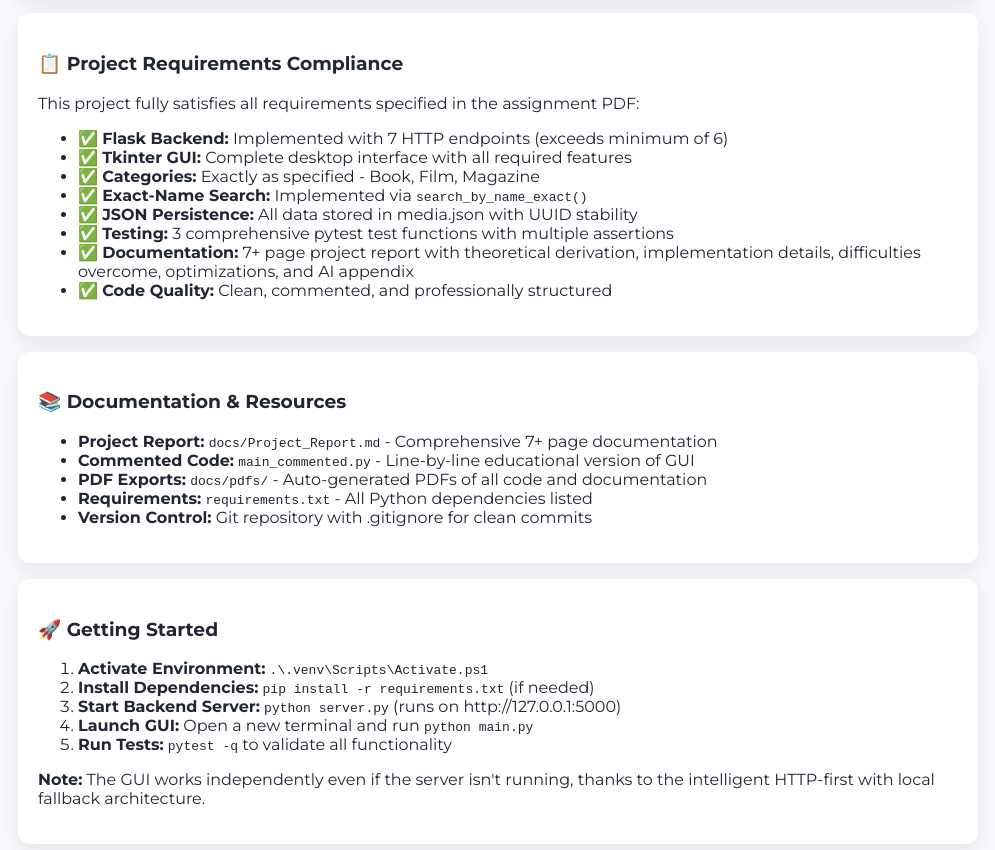
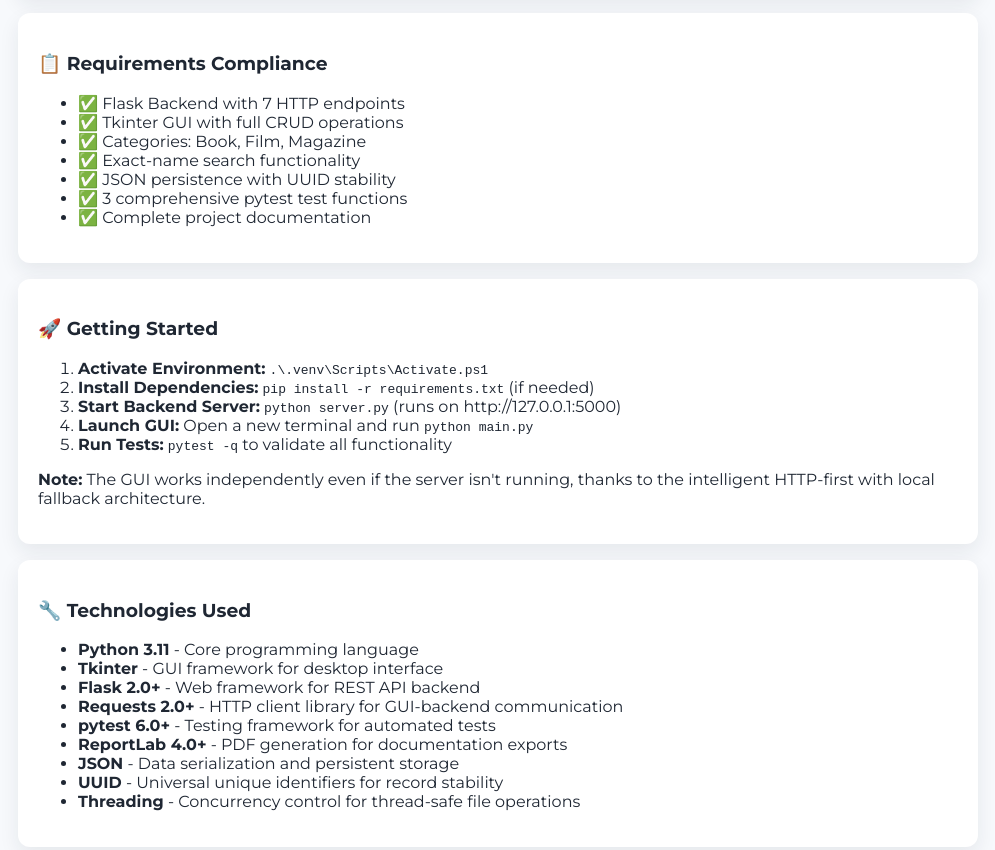
Before and after one commit to Atharvarakshe24/Advanced-Programming-Project-, a plain HTML site: page index.html in a window 1280 px wide. Shown: the part 3518-4368 px from the top of the page, without its empty margins (142-1137 px from the left). Drawn offline with Linux system fonts and the light colour scheme.

Commit message:
one page explaination change

```diff
--- a/index.html
+++ b/index.html
@@ -125,28 +125,15 @@
       </div>
 
       <div class="card">
-        <h3>📋 Project Requirements Compliance</h3>
-        <p>This project fully satisfies all requirements specified in the assignment PDF:</p>
+        <h3>📋 Requirements Compliance</h3>
         <ul>
-          <li>✅ <strong>Flask Backend:</strong> Implemented with 7 HTTP endpoints (exceeds minimum of 6)</li>
-          <li>✅ <strong>Tkinter GUI:</strong> Complete desktop interface with all required features</li>
-          <li>✅ <strong>Categories:</strong> Exactly as specified - Book, Film, Magazine</li>
-          <li>✅ <strong>Exact-Name Search:</strong> Implemented via <code>search_by_name_exact()</code></li>
-          <li>✅ <strong>JSON Persistence:</strong> All data stored in media.json with UUID stability</li>
-          <li>✅ <strong>Testing:</strong> 3 comprehensive pytest test functions with multiple assertions</li>
-          <li>✅ <strong>Documentation:</strong> 7+ page project report with theoretical derivation, implementation details, difficulties overcome, optimizations, and AI appendix</li>
-          <li>✅ <strong>Code Quality:</strong> Clean, commented, and professionally structured</li>
-        </ul>
-      </div>
-
-      <div class="card">
-        <h3>📚 Documentation & Resources</h3>
-        <ul>
-          <li><strong>Project Report:</strong> <code>docs/Project_Report.md</code> - Comprehensive 7+ page documentation</li>
-          <li><strong>Commented Code:</strong> <code>main_commented.py</code> - Line-by-line educational version of GUI</li>
-          <li><strong>PDF Exports:</strong> <code>docs/pdfs/</code> - Auto-generated PDFs of all code and documentation</li>
-          <li><strong>Requirements:</strong> <code>requirements.txt</code> - All Python dependencies listed</li>
-          <li><strong>Version Control:</strong> Git repository with .gitignore for clean commits</li>
+          <li>✅ Flask Backend with 7 HTTP endpoints</li>
+          <li>✅ Tkinter GUI with full CRUD operations</li>
+          <li>✅ Categories: Book, Film, Magazine</li>
+          <li>✅ Exact-name search functionality</li>
+          <li>✅ JSON persistence with UUID stability</li>
+          <li>✅ 3 comprehensive pytest test functions</li>
+          <li>✅ Complete project documentation</li>
         </ul>
       </div>
 
```
